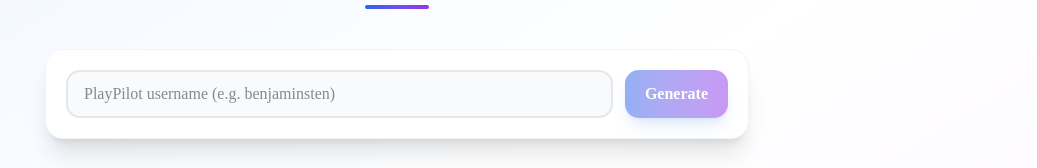
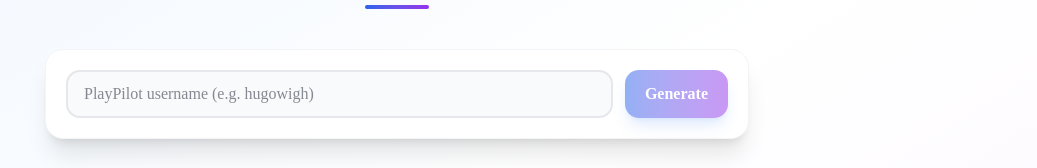
Before and after one commit to gorrast/project-site, a Next.js app: page /playpilot in a window 1280 px wide. Shown: the part 143-311 px from the top of the page, without its empty margins (243-1280 px from the left). Built offline with nearby package versions, Linux system fonts and the light colour scheme.

Commit message:
changed placeholder username

```diff
--- a/components/playpilot/PlayPilot.tsx
+++ b/components/playpilot/PlayPilot.tsx
@@ -137,7 +137,7 @@
               value={username}
               onChange={e => setUsername(e.target.value)}
               onKeyDown={e => e.key === 'Enter' && handleGenerate()}
-              placeholder="PlayPilot username (e.g. benjaminsten)"
+              placeholder="PlayPilot username (e.g. hugowigh)"
               className="flex-1 px-4 py-2.5 border-2 border-gray-200 dark:border-gray-600 rounded-xl focus:ring-2 focus:ring-blue-500 focus:border-blue-500 bg-gray-50 dark:bg-gray-700 font-medium text-gray-900 dark:text-gray-100 transition-all duration-200 hover:border-blue-300 dark:hover:border-blue-500 outline-none"
             />
             <button
```
